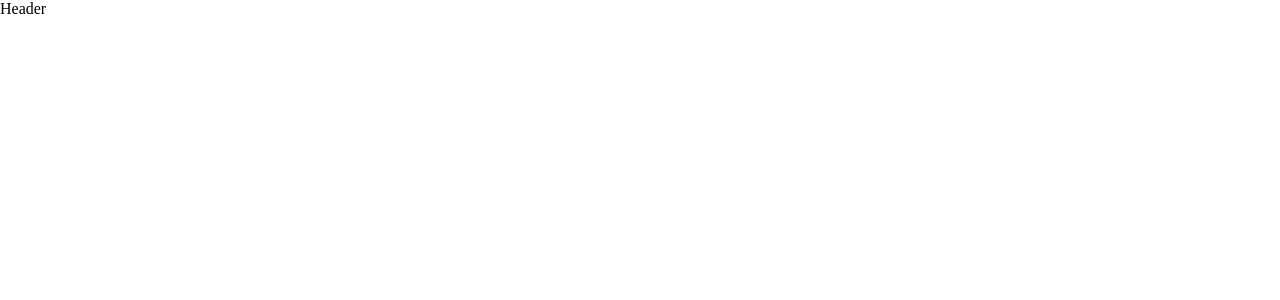
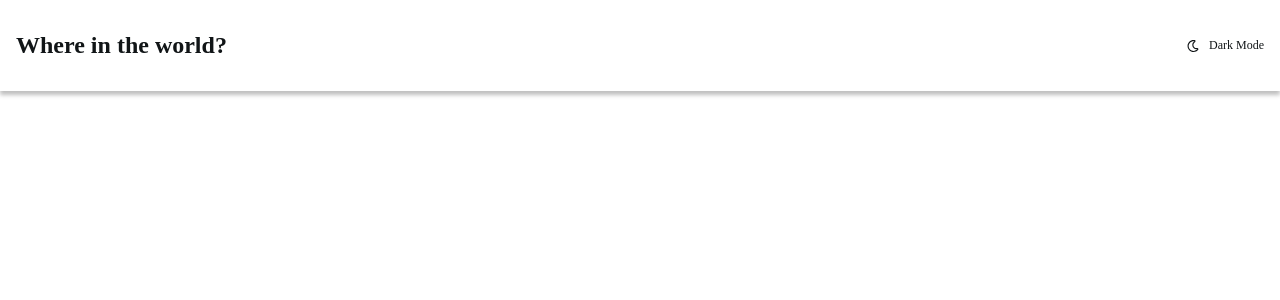
Before and after one commit to davitJabushanuri/countries-database, a React (Create React App) app: page / in a window 1280 px wide. Shown: the top 300 px of the page. Built offline with nearby package versions, Linux system fonts and the light colour scheme.

Commit message:
style header component

```diff
--- a/package.json
+++ b/package.json
@@ -9,6 +9,7 @@
 		"@testing-library/user-event": "^13.5.0",
 		"react": "^18.1.0",
 		"react-dom": "^18.1.0",
+		"react-icons": "^4.3.1",
 		"react-router-dom": "^6.3.0",
 		"react-scripts": "5.0.1",
 		"sass": "^1.52.1",
--- a/src/App.js
+++ b/src/App.js
@@ -1,17 +1,23 @@
-import React from 'react'
+import React, { useState } from 'react'
 import './scss/main.scss'
 import { Routes, Route, NavLink } from 'react-router-dom'
 import Home from './pages/Home'
 import Details from './pages/Details'
 
 function App() {
+	const [darkTheme, SetDarkTheme] = useState(false)
 	return (
-		<div className='App'>
-			<Routes>
-				<Route path='/' element={<Home />} />
-				<Route path='details' element={<Details />} />
-			</Routes>
-		</div>
+		<main id={darkTheme ? 'dark' : 'light'}>
+			<div className='App'>
+				<Routes>
+					<Route
+						path='/'
+						element={<Home darkTheme={darkTheme} SetDarkTheme={SetDarkTheme} />}
+					/>
+					<Route path='details' element={<Details />} />
+				</Routes>
+			</div>
+		</main>
 	)
 }
 
--- a/src/components/Header.jsx
+++ b/src/components/Header.jsx
@@ -1,7 +1,26 @@
 import React from 'react'
+import { FaMoon } from 'react-icons/fa'
+import { FaRegMoon } from 'react-icons/fa'
 
-const Header = () => {
-	return <div>Header</div>
+const Header = ({ darkTheme, SetDarkTheme }) => {
+	return (
+		<section className='header'>
+			<h1 className='header__heading'>Where in the world?</h1>
+			<button
+				onClick={() => SetDarkTheme(prev => !prev)}
+				className='header__themeSwitcher'
+			>
+				<div className='header__themeSwitcher__iconContainer'>
+					{darkTheme ? (
+						<FaMoon className='header__themeSwitcher__iconContainer__icon' />
+					) : (
+						<FaRegMoon className='header__themeSwitcher__iconContainer__icon' />
+					)}
+				</div>
+				<div className='header__themeSwitcher__text'>Dark Mode</div>
+			</button>
+		</section>
+	)
 }
 
 export default Header
--- a/src/pages/Home.jsx
+++ b/src/pages/Home.jsx
@@ -2,10 +2,10 @@ import React from 'react'
 import { NavLink } from 'react-router-dom'
 import Header from '../components/Header'
 
-const Home = () => {
+const Home = ({ darkTheme, SetDarkTheme }) => {
 	return (
 		<section className='home'>
-			<Header />
+			<Header darkTheme={darkTheme} SetDarkTheme={SetDarkTheme} />
 		</section>
 	)
 }
--- a/src/scss/components/_header.scss
+++ b/src/scss/components/_header.scss
@@ -0,0 +1,55 @@
+.header {
+	padding: 2rem 1rem;
+	display: flex;
+	justify-content: space-between;
+	align-items: center;
+	-webkit-box-shadow: 0px 4px 4px 0px rgba(0, 0, 0, 0.25);
+	box-shadow: 0px 4px 4px 0px rgba(0, 0, 0, 0.25);
+
+	&__heading {
+		color: $clr-light-text;
+		font-size: clamp($fs-homepage, 12px + 1vw, 24px);
+		font-weight: $fw-bold;
+	}
+
+	&__themeSwitcher {
+		color: $clr-light-text;
+		cursor: pointer;
+		display: flex;
+		align-items: center;
+		gap: 0.6rem;
+
+		&:hover {
+			color: rgb(78, 77, 77);
+		}
+
+		&__iconContainer {
+			display: flex;
+			justify-content: center;
+			align-items: center;
+			&__icon {
+				font-size: 12px;
+			}
+		}
+
+		&__text {
+			font-size: 12px;
+		}
+	}
+}
+
+#dark .header {
+	background-color: #2b3844;
+
+	&__heading {
+		color: $clr-dark-text;
+	}
+
+	&__themeSwitcher {
+		color: $clr-dark-text;
+
+		&:hover {
+			color: rgb(226, 226, 226);
+		}
+	}
+}
```
Also changed, not shown: 1 other file (tests, documents, lock files or other folders).
